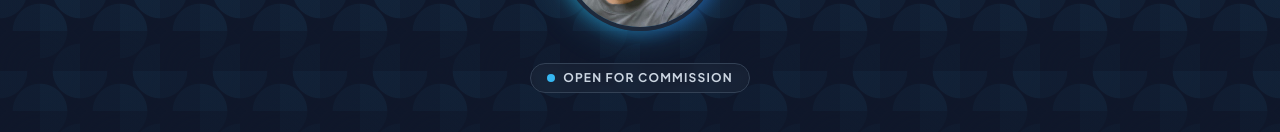
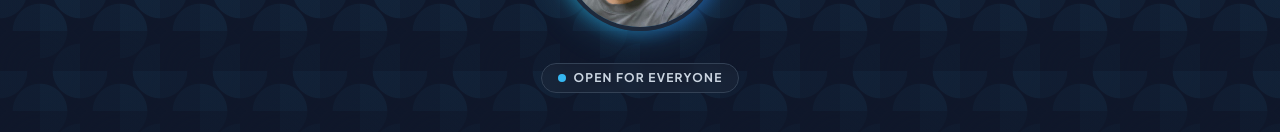
Before and after one commit to deayusts-ux/webakmal, a Next.js app: page / in a window 1280 px wide. Shown: the part 289-421 px from the top of the page. Built offline with nearby package versions, Linux system fonts and the light colour scheme; a web font is replaced by a local one.

Commit message:
update hero status text

```diff
--- a/src/components/Hero.tsx
+++ b/src/components/Hero.tsx
@@ -19,7 +19,7 @@ export default function Hero() {
                         <div className="inline-flex items-center gap-2 px-4 py-1.5 rounded-full bg-slate-800/50 border border-slate-700 backdrop-blur-sm mb-4">
                             <span className="flex h-2 w-2 rounded-full bg-primary animate-pulse"></span>
                             <span className="text-xs font-bold tracking-widest uppercase text-slate-300">
-                                Open for Commission
+                                Open For Everyone
                             </span>
                         </div>
                         <h1 className="text-4xl md:text-6xl lg:text-7xl font-serif font-medium leading-tight tracking-tight text-white">
```
